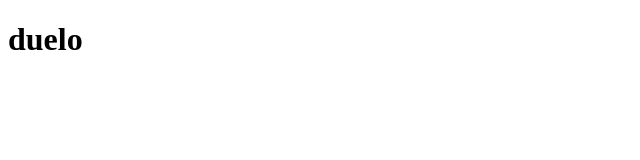
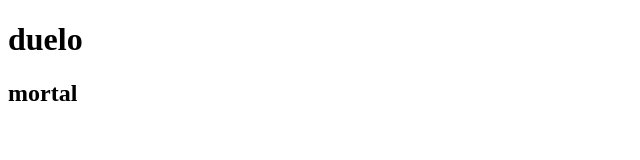
Before and after one commit to zeozitos/ultimoprojeto, a plain HTML site: page index.html in a window 1280 px wide. Shown: the whole page, without its empty margins (0-640 px from the left). Drawn offline with Linux system fonts and the light colour scheme.

Commit message:
duelo mortal

```diff
--- a/index.html
+++ b/index.html
@@ -7,5 +7,6 @@
 </head>
 <body>
     <h1>duelo</h1>
+    <h2>mortal</h2>
 </body>
 </html>
```
